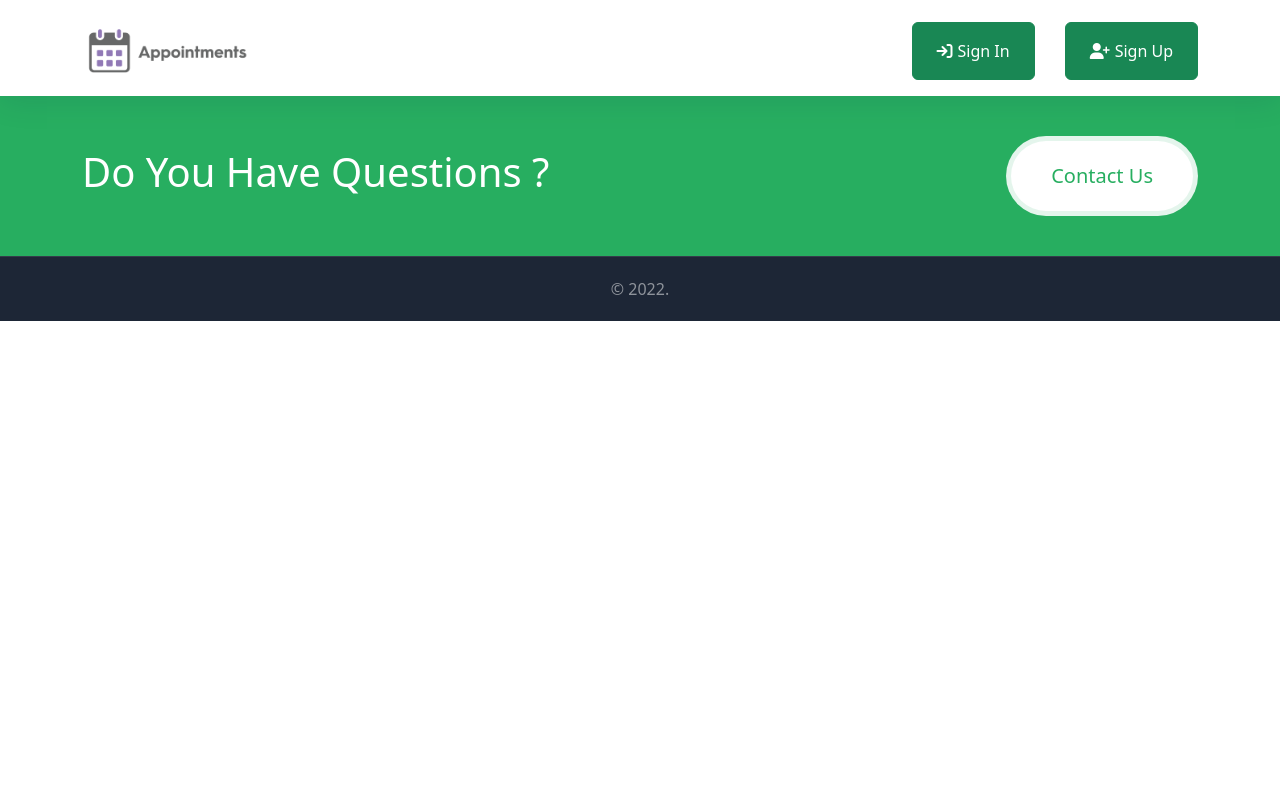
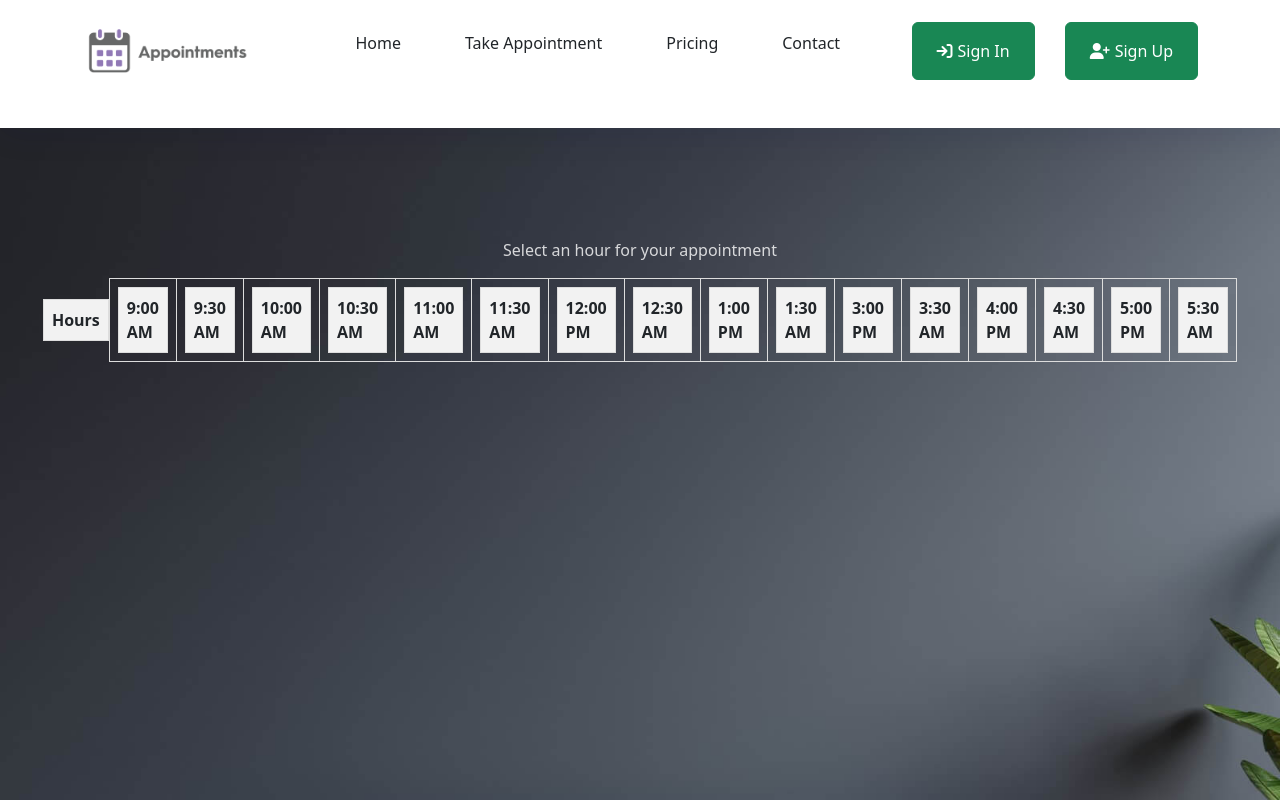
Before and after one commit to storm-worm/RDV_Frontend_React, a React (Create React App) app: page /select-hour in a window 1280 px wide. Shown: the top 800 px of the page. Built offline with nearby package versions, Linux system fonts and the light colour scheme.

Commit message:
Appointment modifications

```diff
--- a/package.json
+++ b/package.json
@@ -8,8 +8,10 @@
     "@testing-library/user-event": "^13.5.0",
     "axios": "^1.2.2",
     "bootstrap": "^5.2.3",
+    "history": "^5.3.0",
     "react": "^18.2.0",
     "react-bootstrap": "^2.7.0",
+    "react-datepicker": "^4.8.0",
     "react-dom": "^18.2.0",
     "react-router-dom": "^6.4.5",
     "react-scripts": "^5.0.1",
--- a/src/components/common/header/Header.jsx
+++ b/src/components/common/header/Header.jsx
@@ -17,7 +17,7 @@ const Header = () => {
             <ul className={navList ? "small" : "flex"}>
               {nav.map((list, index) => (
                 <li key={index}>
-                  <Link className="text-decoration-none text-white p-3 btn btn-rounded " to={list.path}>{list.text}</Link>
+                  <Link className="text-decoration-none p-3 btn btn-rounded " to={list.path}>{list.text}</Link>
                 </li>
               ))}
             </ul>
@@ -33,13 +33,6 @@ const Header = () => {
               <i className='fa fa-user-plus'></i>Sign Up
               </button>
           </Link>
-
-            {/* <button className='btn btn-success p-3'>
-              <i className='fa fa-user-plus'></i>
-              <Link className="text-white" to="/register">
-                 Sign Up
-                 </Link>
-            </button> */}
           </div>
           <div className='toggle'>
             <button onClick={() => setNavList(!navList)}>{navList ? <i className='fa fa-times'></i> : <i className='fa fa-bars'></i>}</button>
--- a/src/components/common/header/header.css
+++ b/src/components/common/header/header.css
@@ -1,6 +1,6 @@
 header {
   background-color: #fff;
-  height: 12vh;
+  height: 16vh;
   box-shadow: 0 5px 30px rgb(0 22 84 / 10%);
   padding: 6px 0;
   position: sticky;
--- a/src/components/data/Data.js
+++ b/src/components/data/Data.js
@@ -84,7 +84,7 @@ export const list = [
   {
     id: 5,
     cover: "../images/list/p-5.png",
-    name: "Docteur Ahmed Benzarouk",
+    name: "Docteur Ahmed Benzar",
     location: "Marrakesh",
     //category: "For Rent",
     price: "Take Appointment",
--- /dev/null
+++ b/src/components/home/recent/AppointmentConfirmation.jsx
@@ -0,0 +1,24 @@
+import React, { useState } from "react"
+import Heading from '../../common/Heading';
+
+
+
+const AppointmentConfirmation = () => {
+    const selectedHour = localStorage.getItem("selectedHour");
+    const selectedDate = localStorage.getItem("selectedDate");
+
+  return (
+    <section className='hero'>
+        <div className='container'>
+          <Heading title='Appointment Confirmation' subtitle='You have selected your appointment date succesfully' />
+          <br></br>
+          <br></br>
+
+          <p>Selected Hour: {selectedHour}</p>
+          <p>Selected Date: {selectedDate}</p>
+          </div>
+      </section>
+  );
+}
+
+export default AppointmentConfirmation;
--- /dev/null
+++ b/src/components/home/recent/HourSelection.css
@@ -0,0 +1,25 @@
+.center {
+    display: flex;
+  align-items: center;
+  justify-content: center;
+  }
+
+  table {
+    margin: 0 auto; /* Center the table on the page */
+    border-collapse: collapse; /* Remove the space between table cells */
+    width: 80%; /* Set the width of the table */
+  }
+
+  th, td {
+    border: 1px solid #ddd; /* Add a border to the table cells */
+    padding: 8px; /* Add padding to the table cells */
+  }
+
+  th {
+    background-color: #f2f2f2; /* Add a background color to the table header cells */
+  }
+
+  .selected {
+    background-color: blue;
+    color: white;
+  }
--- /dev/null
+++ b/src/components/home/recent/HourSelection.jsx
@@ -0,0 +1,58 @@
+
+import React, { useState } from "react"
+import Heading from '../../common/Heading';
+import './HourSelection.css';
+
+
+const HourSelection = () => {
+
+  const hours = ['9:00 AM', '9:30 AM','10:00 AM', '10:30 AM', '11:00 AM', '11:30 AM','12:00 PM', '12:30 AM','1:00 PM','1:30 AM', '3:00 PM','3:30 AM', '4:00 PM', '4:30 AM','5:00 PM','5:30 AM'];
+  const [selectedHour, setSelectedHour] = useState(null);
+  const [displayText, setDisplayText] = useState(null);
+//   const handleHourChange = (hour) => {
+//     setSelectedHour(hour);
+//     window.location.href = '/appointment-confirmation';
+// }
+
+const handleHourChange = (hour) => {
+  setSelectedHour(hour);
+  localStorage.setItem('selectedHour', hour);
+  window.location.href = '/appointment-confirmation';
+}
+
+  return (
+    <section className='hero'>
+        <div className='container'>
+          <Heading subtitle='Select an hour for your appointment' />
+          </div>
+          <div>
+          <table className="center">
+          <thead>
+        <tr>
+          <th>Hours</th>
+        </tr>
+      </thead>
+      <tbody>
+      {hours.map((hour, index) => (
+          <td key={index}>
+            <th className={hour === selectedHour ? 'selected' : ''}
+            onClick={handleHourChange.bind(this, hour)}>
+              {/* //setSelectedHour(hour)
+              //onChange={handleHourChange}
+              //setDisplayText(`You have selected the appointment at : ${hour}`); */}
+
+              {hour}
+              </th>
+          </td>
+        ))}
+        </tbody>
+    </table>
+    <div className='container'>
+          <Heading title={displayText} />
+          </div>
+    </div>
+      </section>
+);
+}
+
+export default HourSelection;
--- a/src/components/home/recent/RecentCard.jsx
+++ b/src/components/home/recent/RecentCard.jsx
@@ -1,12 +1,28 @@
-import React from "react"
+import React, { useState } from "react"
 import { list } from "../../data/Data"
+//import { Link } from "react-router-dom";
+import DatePicker from 'react-datepicker';
+import 'react-datepicker/dist/react-datepicker.css';
+
 
 const RecentCard = () => {
+  const [showCalendar, setShowCalendar] = useState(false);
+  const [selectedDate, setSelectedDate] = useState(new Date());
+  const [selectedCard, setSelectedCard] = useState(null);
+  const handleDateChange = (date) => {
+    setSelectedDate(date);
+    localStorage.setItem('selectedDate', date);
+    window.location.href = '/select-hour';
+}
+
+
+
   return (
     <>
       <div className='content grid3 mtop'>
         {list.map((val, index) => {
           const { cover, location, name, price } = val
+          const isSelectedCard = index === selectedCard;
           return (
             <div className='box shadow' key={index}>
               <div className='img'>
@@ -20,7 +36,28 @@ const RecentCard = () => {
               </div>
               <div className='button flex'>
                 <div>
-                  <button className='btn2'>{price}</button>
+
+                  {/* <Link to ={{pathname : '/datepickerpage', state: { startDate }
+                    }}>
+                  <button className='btn2'>{price} </button>
+                  </Link> */}
+
+                  {/* <button className='btn2' onClick={() => setShowCalendar(!showCalendar)}>
+                    {showCalendar ? 'Hide Calendar' : 'Take appointment'}
+                  </button> */}
+                  <button className='btn2' onClick={() => {
+                    if (isSelectedCard) setSelectedCard(null)
+                    else setSelectedCard(index)
+                  }}>
+                    {isSelectedCard ? 'Hide Calendar' : 'Take appointment'}
+                  </button>
+                  {selectedCard === index && (
+                    <DatePicker
+                      selected={selectedDate}
+                      //onChange={date => setSelectedDate(date)}
+                      onChange={handleDateChange}
+                    />
+                  )}
                 </div>
               </div>
             </div>
--- a/src/components/pages/Pages.jsx
+++ b/src/components/pages/Pages.jsx
@@ -8,6 +8,11 @@ import Contact from "../contact/Contact"
 import Login from "../auth/login"
 import Register from "../auth/register"
 import HomeUser from "../auth/homeuser"
+import HourSelection from '../home/recent/HourSelection';
+import AppointmentConfirmation from '../home/recent/AppointmentConfirmation';
+// import DatePickerPage from '../home/recent/DatePickerPage';
+// import RecentCard from '../home/recent/RecentCard';
+
 
 
 const Pages = () => {
@@ -23,6 +28,10 @@ const Pages = () => {
           <Route exact path='/login' element={<Login/>} />
           <Route exact path='/register' element={<Register/>} />
           <Route exact path='/homeuser' element={<HomeUser/>} />
+          <Route exact path='/select-hour' element={<HourSelection/>} />
+          <Route exact path='/appointment-confirmation' element={<AppointmentConfirmation/>} />
+          {/* <Route exact path='/recentcard' element={<RecentCard/>} />
+          <Route exact path='/datepickerpage' element={<DatePickerPage/>} /> */}
         </Routes>
         <Footer />
       </Router>
```
Also changed, not shown: 1 other file (tests, documents, lock files or other folders).
